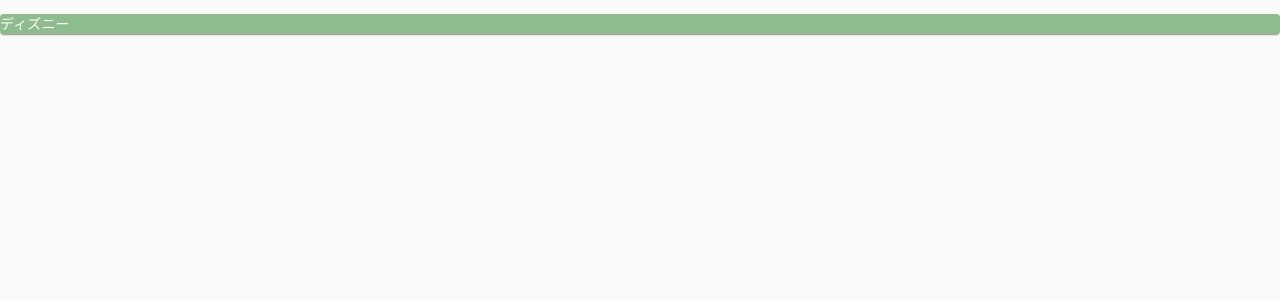
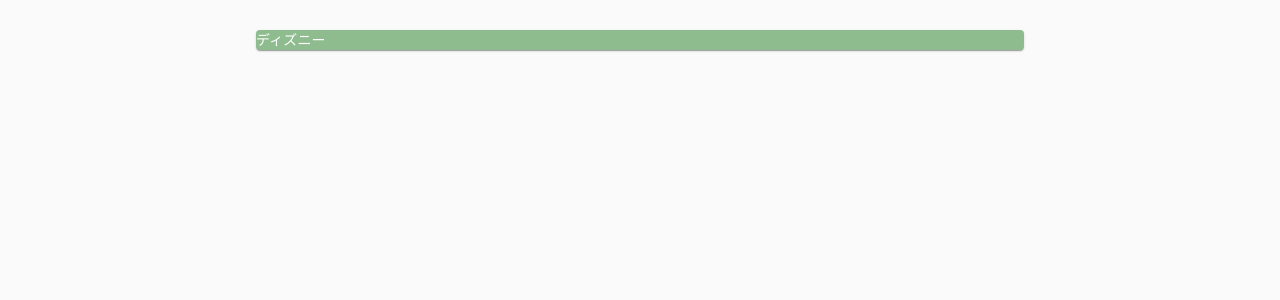
Before and after one commit to Nakajima2nd/disney-app, a Next.js app in the folder frontend/: page / in a window 1280 px wide. Shown: the top 300 px of the page. Built offline with nearby package versions, Linux system fonts and the light colour scheme.

Commit message:
picker用の設定を追加

```diff
--- a/frontend/pages/_app.js
+++ b/frontend/pages/_app.js
@@ -1,12 +1,21 @@
 import '../styles/globals.css'
 import React, { useEffect } from 'react'
-import { ThemeProvider as StyledComponentsThemeProvider } from 'styled-components'
+import styled, { ThemeProvider as StyledComponentsThemeProvider } from 'styled-components'
 import {
   ThemeProvider as MaterialUIThemeProvider,
   StylesProvider
 } from '@material-ui/styles'
 import CssBaseline from '@material-ui/core/CssBaseline'
 import theme from '../styles/theme'
+import { Box } from '@material-ui/core'
+import DateFnsUtils from '@date-io/date-fns';
+import { MuiPickersUtilsProvider } from '@material-ui/pickers';
+
+const Wrap = styled(Box)`
+  margin: auto;
+  padding: 16px;
+  max-width: 800px;
+`
 
 const MyApp = ({ Component, pageProps }) => {
   // Remove the server-side injected CSS.(https://material-ui.com/guides/server-rendering/)
@@ -22,7 +31,11 @@ const MyApp = ({ Component, pageProps }) => {
       <MaterialUIThemeProvider theme={theme}>
         <StyledComponentsThemeProvider theme={theme}>
           <CssBaseline />
-          <Component {...pageProps} />
+          <MuiPickersUtilsProvider utils={DateFnsUtils}>
+            <Wrap>
+              <Component {...pageProps} />
+            </Wrap>
+          </MuiPickersUtilsProvider>
         </StyledComponentsThemeProvider>
       </MaterialUIThemeProvider>
     </StylesProvider>
```
